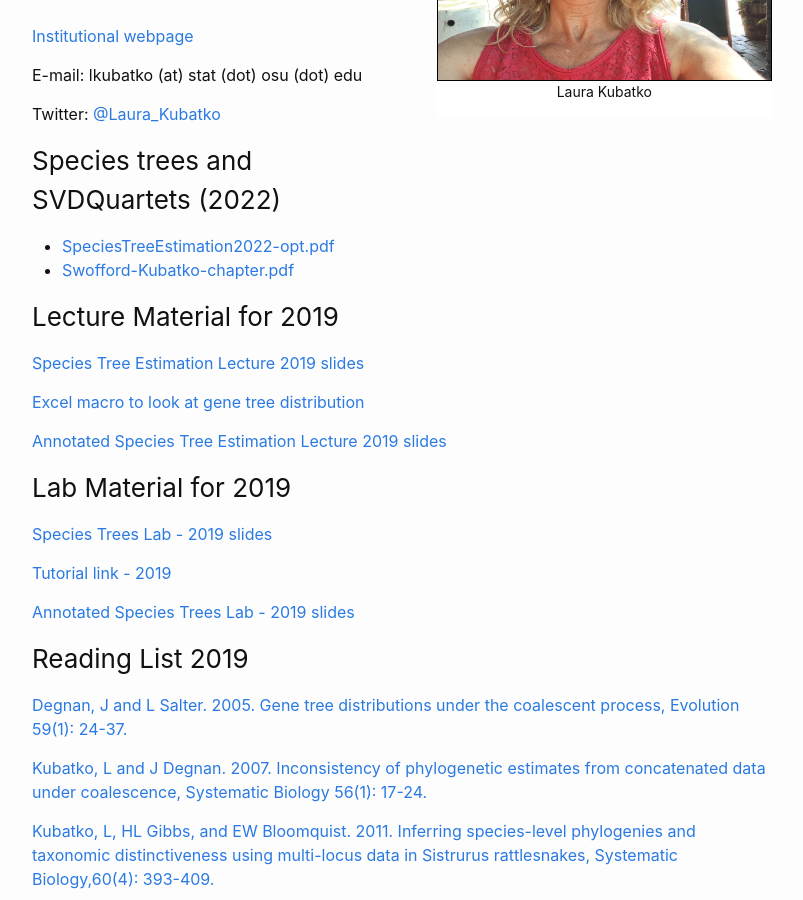
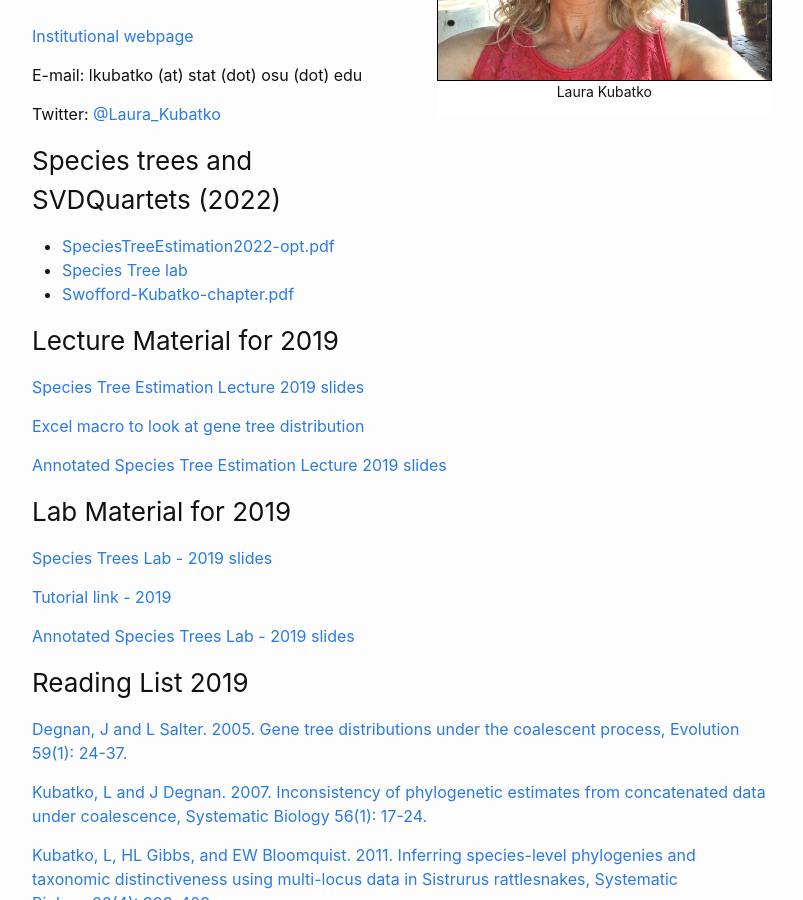
Before and after one commit to molevolworkshop/molevolworkshop.github.io, a Jekyll site: the page built from faculty/kubatko/kubatko.md, in a window 1280 px wide and 900 px high, scrolled down 335 px. Shown: the whole window, without its empty margins (238-1041 px from the left). Built offline with Jekyll 4.4.1, drawn with Linux system fonts in a browser that asks for light colours.

Commit message:
Update kubatko.md

```diff
--- a/faculty/kubatko/kubatko.md
+++ b/faculty/kubatko/kubatko.md
@@ -20,6 +20,7 @@ Twitter: [@Laura_Kubatko](https://twitter.com/Laura_Kubatko)
 ### Species trees and SVDQuartets (2022)
 
 * [SpeciesTreeEstimation2022-opt.pdf]({{ site.baseurl }}/faculty/swofford/pdf/SpeciesTreeEstimation2022-opt.pdf)
+* [Species Tree lab](https://phylosolutions.com/tutorials/wh2022-svdq-astral/species-trees-tutorial.html)
 * [Swofford-Kubatko-chapter.pdf]({{ site.baseurl }}/faculty/swofford/pdf/Swofford-Kubatko-chapter.pdf)
 
 ### Lecture Material for 2019
```
